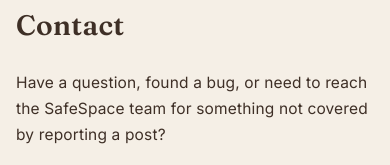
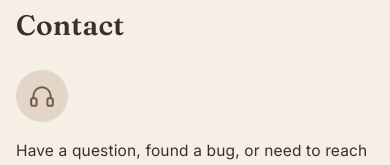
Before and after one commit to amarasie0602/Safe_Space, a React (Vite) app in the folder client/: page /contact in a window 390 px wide. Shown: the part 199-364 px from the top of the page. Built offline with nearby package versions, Linux system fonts and the light colour scheme; no server answers.

Commit message:
feat: add a headphones icon flourish to the Contact page

```diff
--- a/client/src/pages/Contact.jsx
+++ b/client/src/pages/Contact.jsx
@@ -1,7 +1,11 @@
 import StaticPage from '../components/StaticPage';
+import Icon from '../components/Icon';
 
 const Contact = () => (
   <StaticPage title="Contact">
+    <div className="static-page-icon" aria-hidden="true">
+      <Icon name="headphones" size={26} />
+    </div>
     <p>
       Have a question, found a bug, or need to reach the SafeSpace team for something not covered
       by reporting a post?
```
